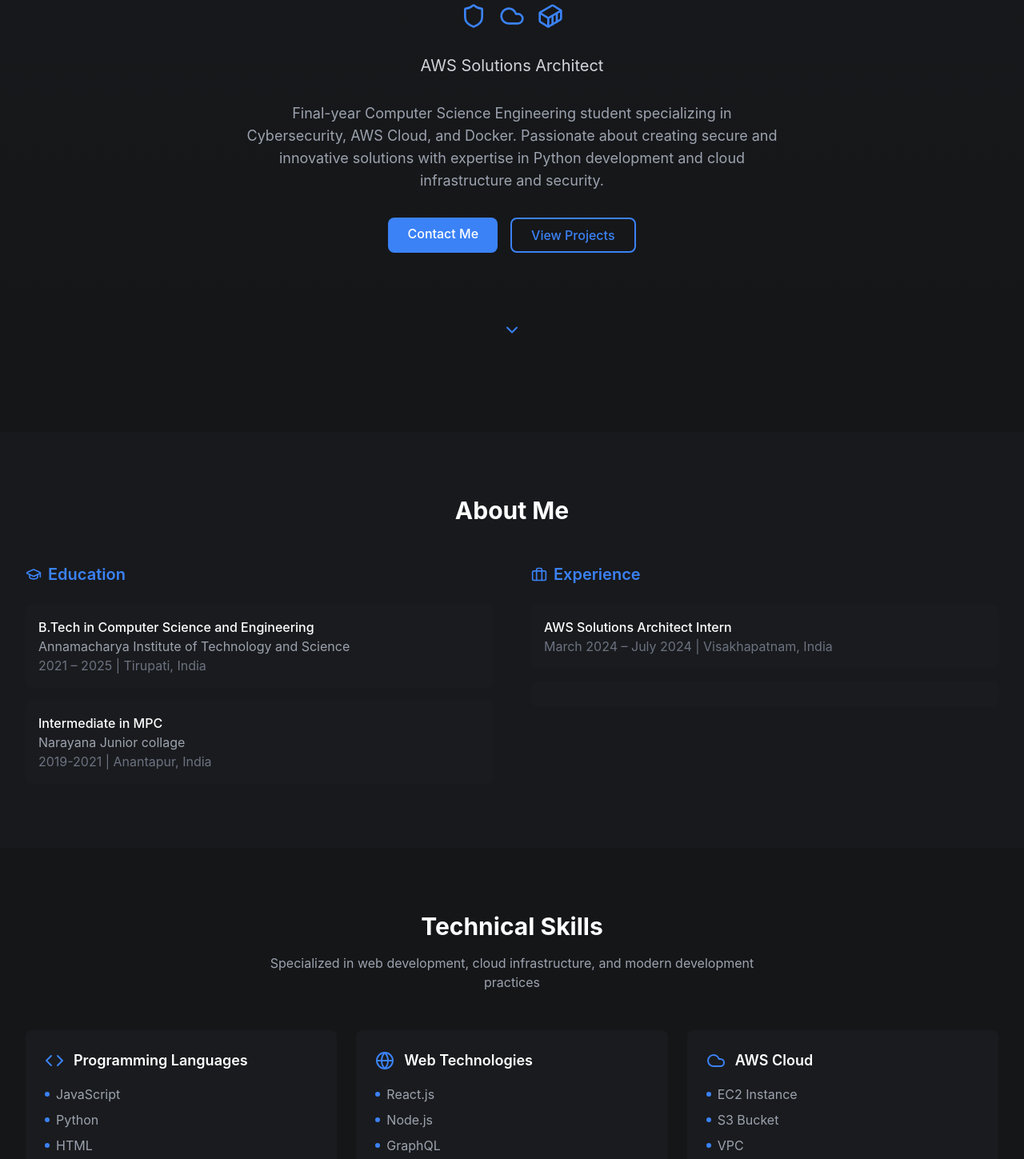
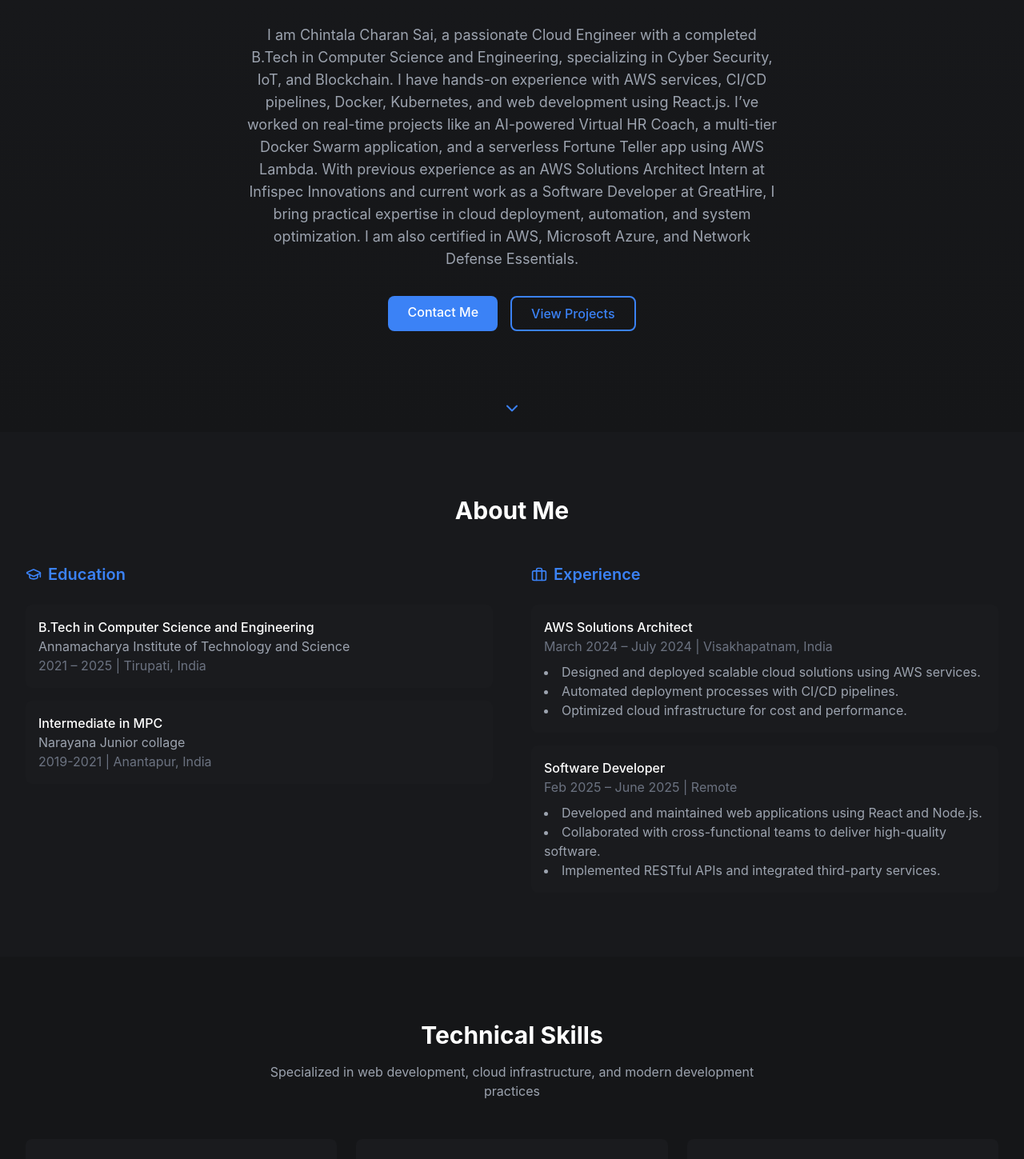
Before and after one commit to charansai1432/portfolio, a React (Vite) app: page / in a window 1280 px wide. Shown: the part 260-1709 px from the top of the page at 80% size. Built offline with nearby package versions, Linux system fonts and the light colour scheme; no server answers.

Commit message:
updated the projects , contact , about and skills sections

```diff
--- a/src/components/About.tsx
+++ b/src/components/About.tsx
@@ -39,11 +39,24 @@
               </h3>
               <div className="space-y-4">
                 <div className="bg-dark-100 p-4 rounded-lg">
-                  <h4 className="text-white font-medium">AWS Solutions Architect  Intern</h4>
+                  <h4 className="text-white font-medium">AWS Solutions Architect  </h4>
 
                   <p className="text-gray-500">March 2024 – July 2024 | Visakhapatnam, India</p>
+                  <ul className="list-disc list-inside text-gray-400 mt-2">
+                    <li>Designed and deployed scalable cloud solutions using AWS services.</li>
+                    <li>Automated deployment processes with CI/CD pipelines.</li>
+                    <li>Optimized cloud infrastructure for cost and performance.</li>
+                  </ul>
                 </div>
                 <div className="bg-dark-100 p-4 rounded-lg">
+                  <h4 className="text-white font-medium">Software Developer</h4>
+
+                  <p className="text-gray-500">Feb 2025 – June 2025 | Remote </p>
+                  <ul className="list-disc list-inside text-gray-400 mt-2">
+                    <li>Developed and maintained web applications using React and Node.js.</li>
+                    <li>Collaborated with cross-functional teams to deliver high-quality software.</li>
+                    <li>Implemented RESTful APIs and integrated third-party services.</li>
+                  </ul>
 
                 </div>
               </div>
--- a/src/components/Hero.tsx
+++ b/src/components/Hero.tsx
@@ -24,9 +24,7 @@
             AWS Solutions Architect
           </p>
           <p className="text-lg text-gray-400 max-w-2xl mx-auto">
-            Final-year Computer Science Engineering student specializing in Cybersecurity, AWS Cloud, and Docker.
-            Passionate about creating secure and innovative solutions with expertise in Python development and cloud infrastructure and security.
-          </p>
+            I am Chintala Charan Sai, a passionate Cloud Engineer with a completed B.Tech in Computer Science and Engineering, specializing in Cyber Security, IoT, and Blockchain. I have hands-on experience with AWS services, CI/CD pipelines, Docker, Kubernetes, and web development using React.js. I’ve worked on real-time projects like an AI-powered Virtual HR Coach, a multi-tier Docker Swarm application, and a serverless Fortune Teller app using AWS Lambda. With previous experience as an AWS Solutions Architect Intern at Infispec Innovations and current work as a Software Developer at GreatHire, I bring practical expertise in cloud deployment, automation, and system optimization. I am also certified in AWS, Microsoft Azure, and Network Defense Essentials.</p>
           <div className="flex justify-center gap-4 mt-8">
             <a href="#contact" className="btn btn-primary">Contact Me</a>
             <a href="#projects" className="btn btn-outline">View Projects</a>
--- a/src/components/skills/skillsData.ts
+++ b/src/components/skills/skillsData.ts
@@ -11,12 +11,12 @@
   {
     icon: Code,
     title: "Programming Languages",
-    items: ["JavaScript",  "Python",  "HTML", "CSS"]
+    items: ["JavaScript",  "Python" ,"Java"]
   },
   {
     icon: Globe,
     title: "Web Technologies",
-    items: ["React.js", "Node.js", "GraphQL"]
+    items: ["React.js", "Node.js", "Express.js", "Tailwind CSS", "Bootstrap", "Next.js"]
   },
   {
     icon: Cloud,
@@ -30,6 +30,13 @@
       "Cloud Watch",
       "AWS Amplify",
       "AWS cognito"
+    ]
+  },
+  {
+    icon: Cloud,
+    title: "Hosting Platforms",
+    items: [
+      "Netlify",  "Render" , "Hostinger"
     ]
   },
   {
--- a/src/utils/github.ts
+++ b/src/utils/github.ts
@@ -11,8 +11,8 @@
   'AWS-PROJECTS',
   'Docker-Project',
   'Image-object-Detection-and-Recognition',
-  'IOT-based-smart-garage-reporting',
-  'Python-projects',
+  'VirtuHR-Coach-',
+  'certificate-verification',
   'Prediction-of-cyber-attacks-using-ML'
 ];
 
@@ -22,8 +22,8 @@
     'AWS-PROJECTS': 1,
     'Docker-Project': 2,
     'Image-object-Detection-and-Recognition': 3,
-    'IOT-based-smart-garage-reporting': 4,
-    'Python-projects': 5,
+    'VirtuHR-Coach-': 4,
+    'certificate-verification': 5,
     'Prediction-of-cyber-attacks-using-ML': 6
   };
 
```
Also changed, not shown: package.json (+6 -6 lines), 1 other file (tests, documents, lock files or other folders).
